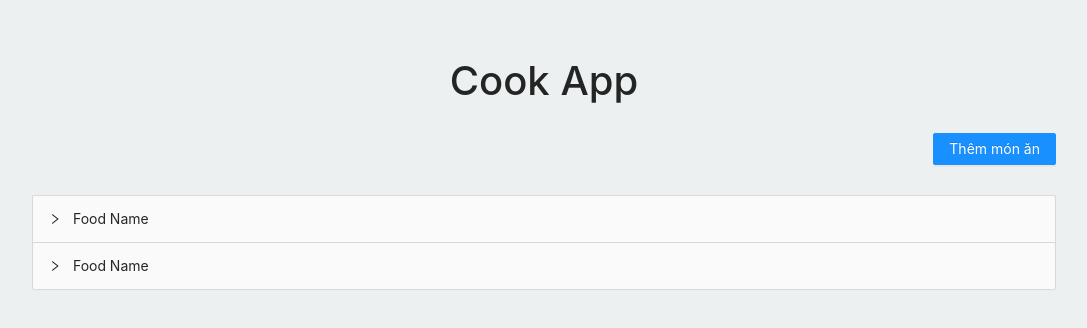
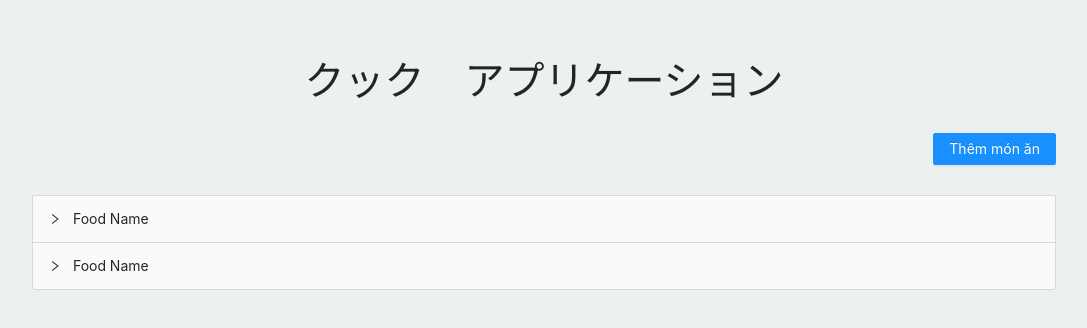
Before and after one commit to tranthangduc/CookApp, a React (Create React App) app: page / in a window 1280 px wide. Shown: the top 328 px of the page, without its empty margins (96-1183 px from the left). Built offline with nearby package versions, Linux system fonts and the light colour scheme.

Commit message:
Fix App Router

```diff
--- a/src/App.js
+++ b/src/App.js
@@ -8,8 +8,7 @@ function App() {
   return (
     <div className="wrapper">
       <div className="container">
-        <h1>Cook App</h1>
-        {/* <Test /> */}
+        <h1>クック　アプリケーション</h1>
         <AddFood />
         <FoodList />
       </div>
```
